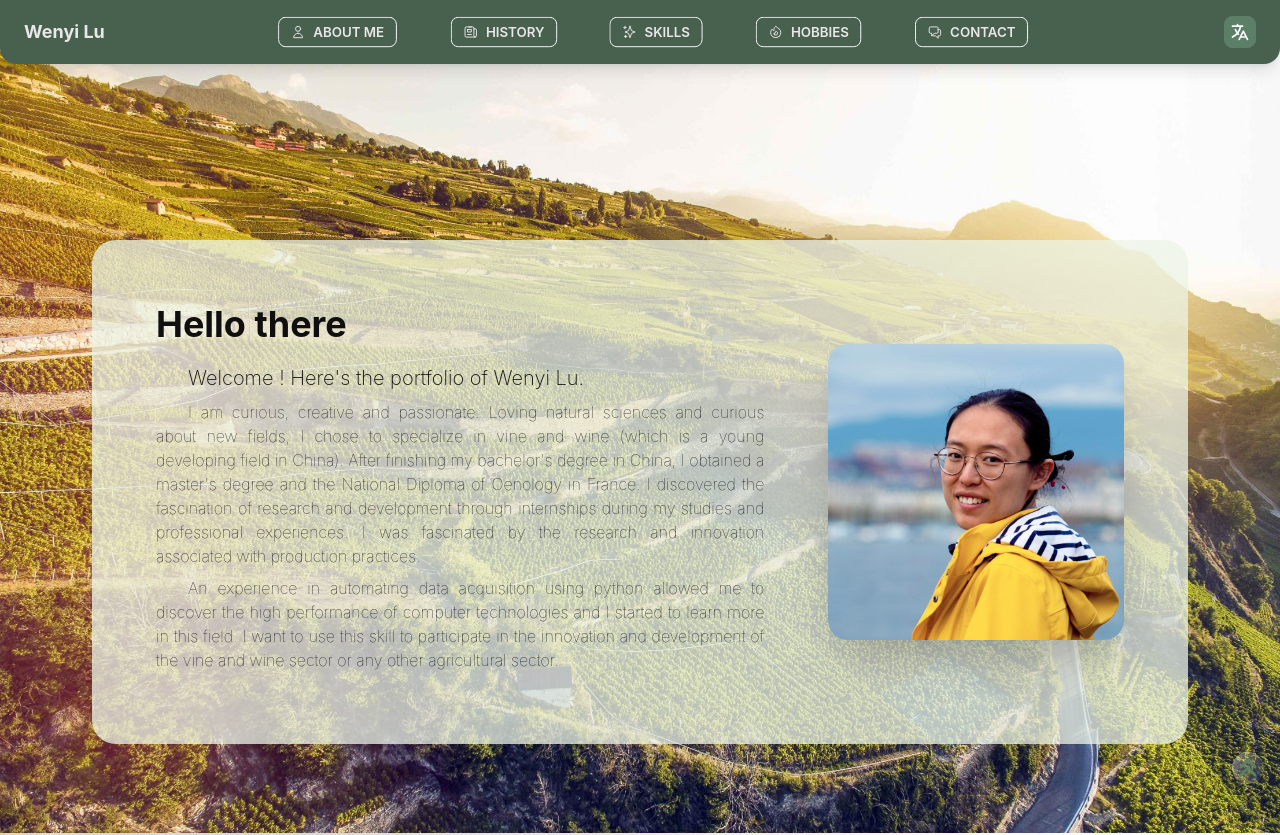
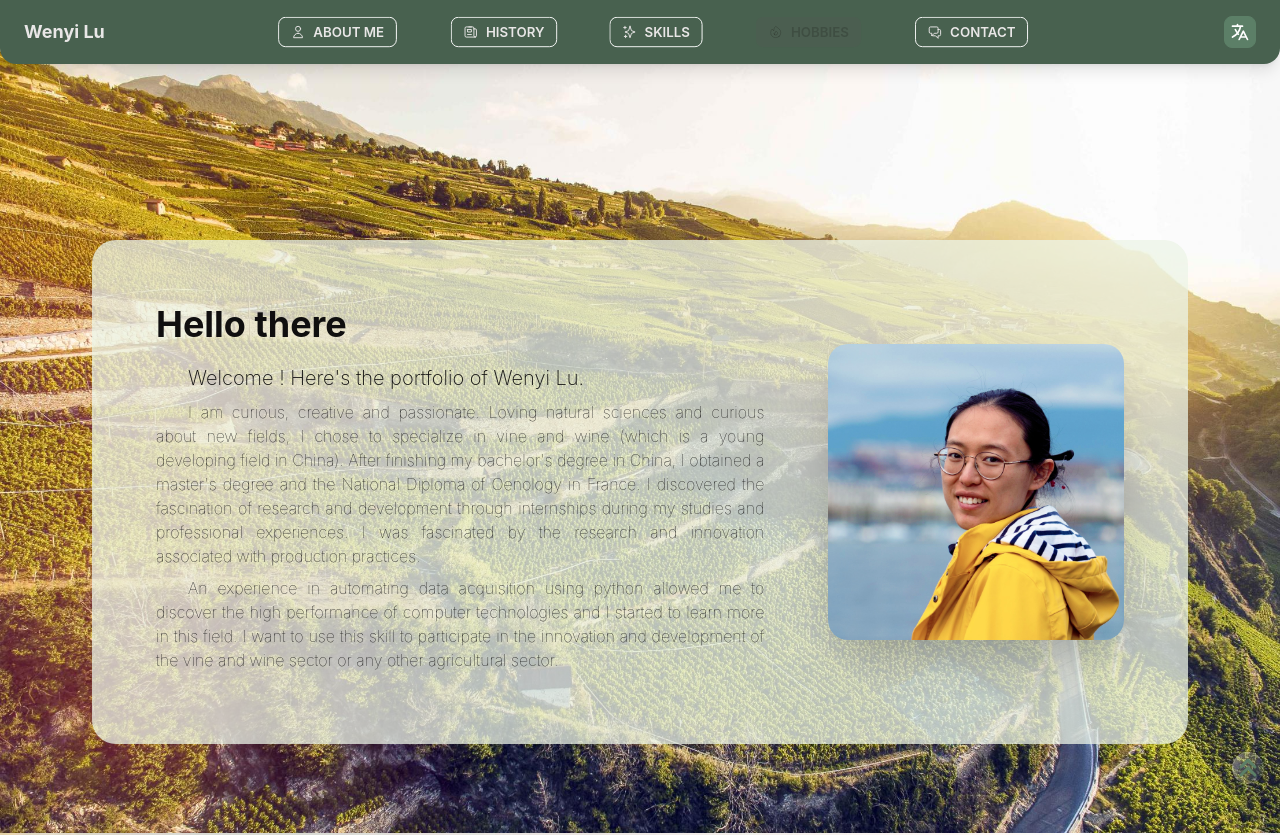
Before and after one commit to WenyiLULU/portfolio, a React (Create React App) app: page / in a window 1280 px wide. Shown: the top 835 px of the page. Built offline with nearby package versions, Linux system fonts and the light colour scheme.

Commit message:
Ddeactivated hobbis button

```diff
--- a/src/components/header.js
+++ b/src/components/header.js
@@ -71,7 +71,7 @@ export default function Header(props) {
                         </svg>
                         {contents.abilities[props.lang]}
                     </a>
-                    <a href="#me" className="btn btn-ghost btn-sm rounded-btn border-white">
+                    <a href="#me" className="btn btn-ghost btn-sm rounded-btn border-white" disabled="disabled" >
                         <svg xmlns="http://www.w3.org/2000/svg" className="h-4 w-4 mr-2" fill="none" viewBox="0 0 24 24"
                              stroke="currentColor">
                             <path stroke-linecap="round" stroke-linejoin="round" stroke-width="1.5"
@@ -81,7 +81,7 @@ export default function Header(props) {
                         </svg>
                         {contents.hobbies[props.lang]}
                     </a>
-                    <a href="#me" className="btn btn-ghost btn-sm rounded-btn border-white">
+                    <a href="mailto:luwenyi1991@gmail.com" className="btn btn-ghost btn-sm rounded-btn border-white">
                         <svg xmlns="http://www.w3.org/2000/svg" className="h-4 w-4 mr-2" fill="none" viewBox="0 0 24 24"
                              stroke="currentColor">
                             <path stroke-linecap="round" stroke-linejoin="round" stroke-width="1.5"
```
